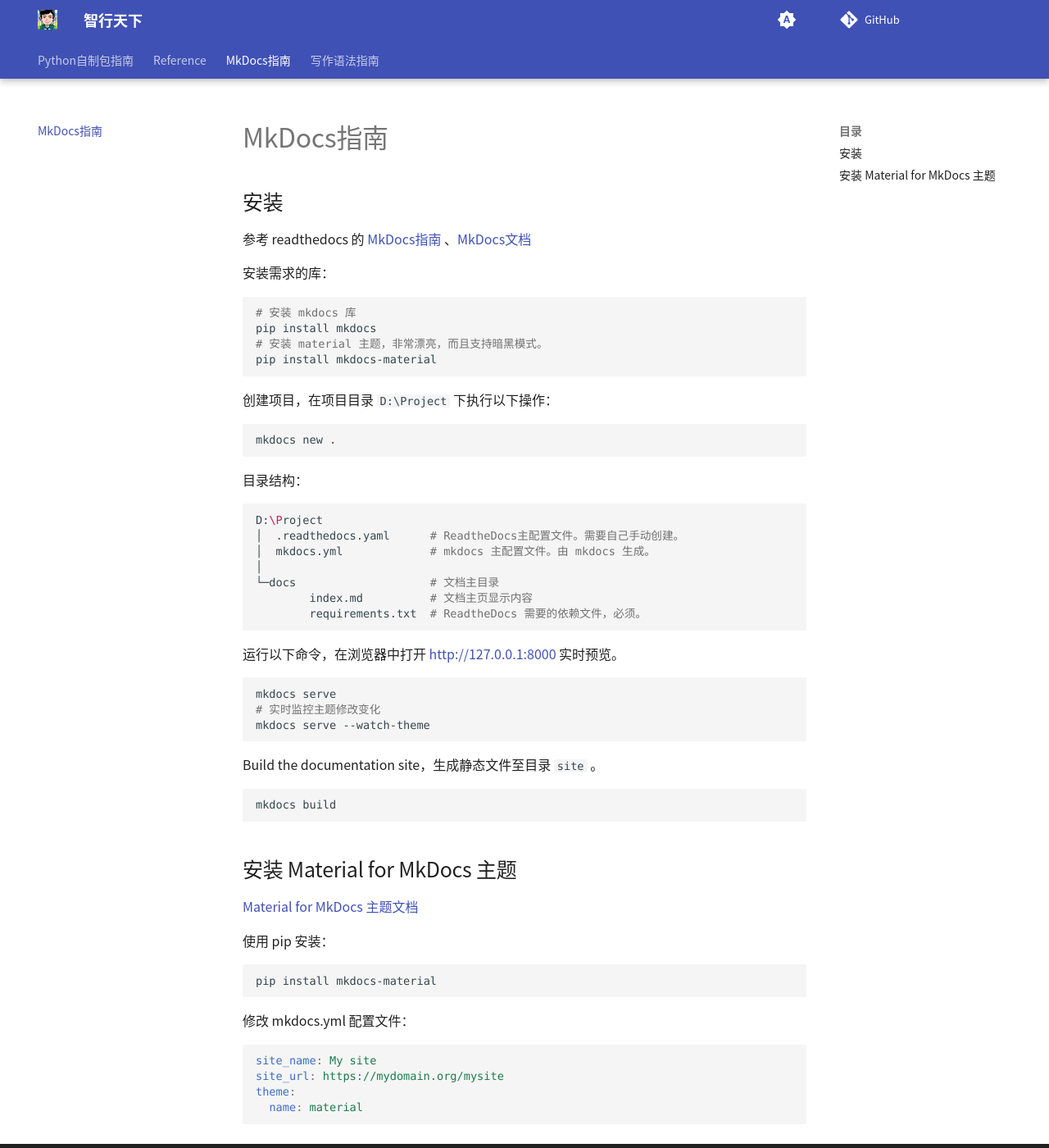
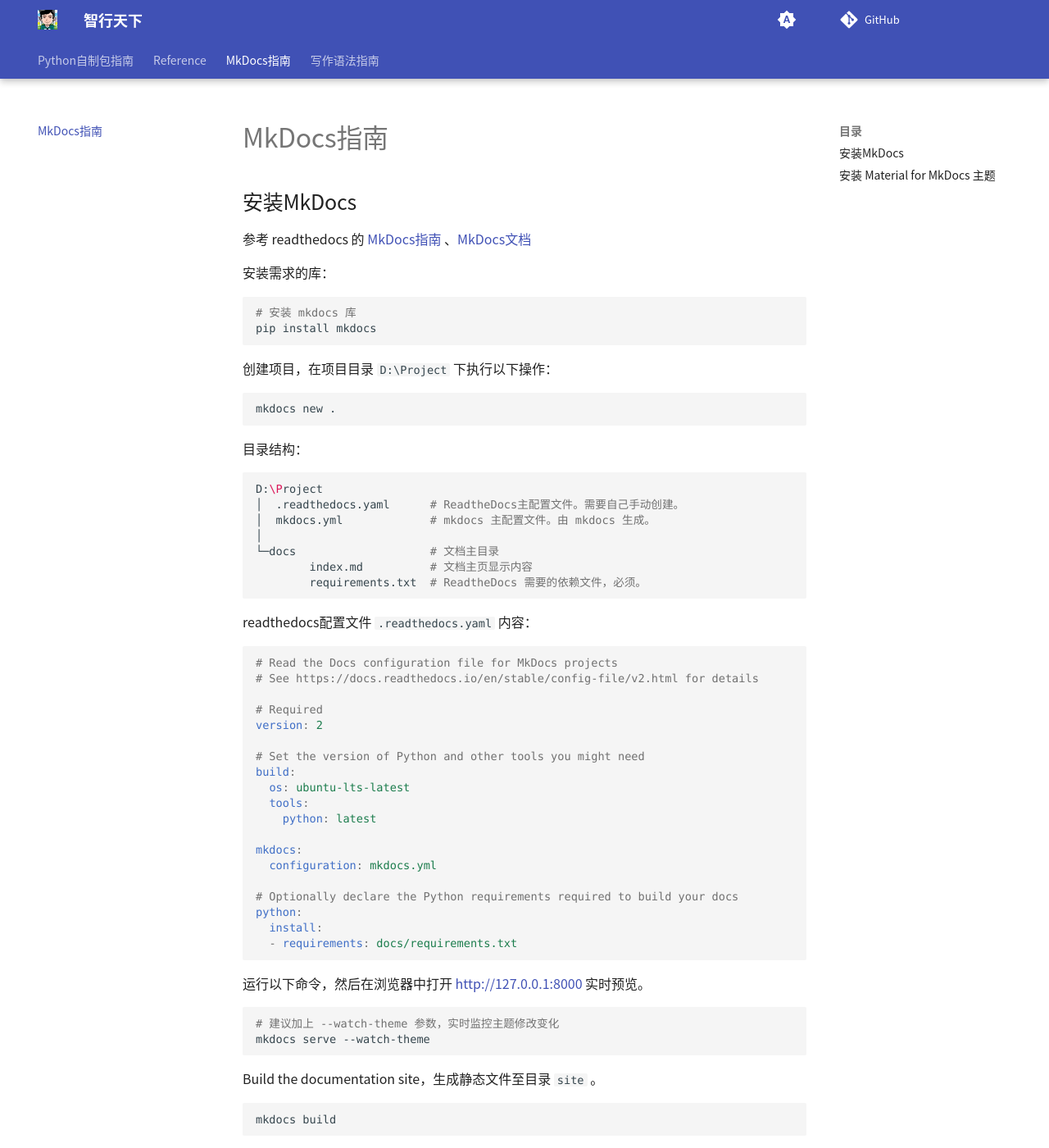
Before and after one commit to kisa747/notebook, an MkDocs documentation site: the page built from docs/mkdocs指南.md, in a window 1280 px wide and 1400 px high. Shown: the whole window at 82% size. Built offline with MkDocs 1.6.1 and Material for MkDocs 9.7.7, drawn with Linux system fonts in a browser that asks for light colours; comment, search, counter and statistics services are not loaded; some of the changed text lies outside the part shown.

Commit message:
修改mkdocs指南

````diff
--- a/docs/mkdocs指南.md
+++ b/docs/mkdocs指南.md
@@ -1,6 +1,6 @@
 # MkDocs指南
 
-## 安装
+## 安装MkDocs
 
 参考 readthedocs 的 [MkDocs指南](https://docs.readthedocs.io/en/stable/intro/getting-started-with-mkdocs.html) 、[MkDocs文档](https://www.mkdocs.org/user-guide/)
 
@@ -9,8 +9,6 @@
 ```sh
 # 安装 mkdocs 库
 pip install mkdocs
-# 安装 material 主题，非常漂亮，而且支持暗黑模式。
-pip install mkdocs-material
 ```
 
 创建项目，在项目目录 `D:\Project` 下执行以下操作：
@@ -31,11 +29,34 @@
         requirements.txt  # ReadtheDocs 需要的依赖文件，必须。
 ```
 
-运行以下命令，在浏览器中打开 <http://127.0.0.1:8000> 实时预览。
+readthedocs配置文件 `.readthedocs.yaml ` 内容：
+
+```yaml
+# Read the Docs configuration file for MkDocs projects
+# See https://docs.readthedocs.io/en/stable/config-file/v2.html for details
+
+# Required
+version: 2
+
+# Set the version of Python and other tools you might need
+build:
+  os: ubuntu-lts-latest
+  tools:
+    python: latest
+
+mkdocs:
+  configuration: mkdocs.yml
+
+# Optionally declare the Python requirements required to build your docs
+python:
+  install:
+  - requirements: docs/requirements.txt
+```
+
+运行以下命令，然后在浏览器中打开 <http://127.0.0.1:8000> 实时预览。
 
 ```sh
-mkdocs serve
-# 实时监控主题修改变化
+# 建议加上 --watch-theme 参数，实时监控主题修改变化
 mkdocs serve --watch-theme
 ```
 
@@ -49,7 +70,7 @@
 
 [Material for MkDocs 主题文档](https://squidfunk.github.io/mkdocs-material/getting-started/)
 
-使用 pip 安装：
+安装 material 主题，非常漂亮，而且支持暗黑模式。
 
 ```sh
 pip install mkdocs-material
````
